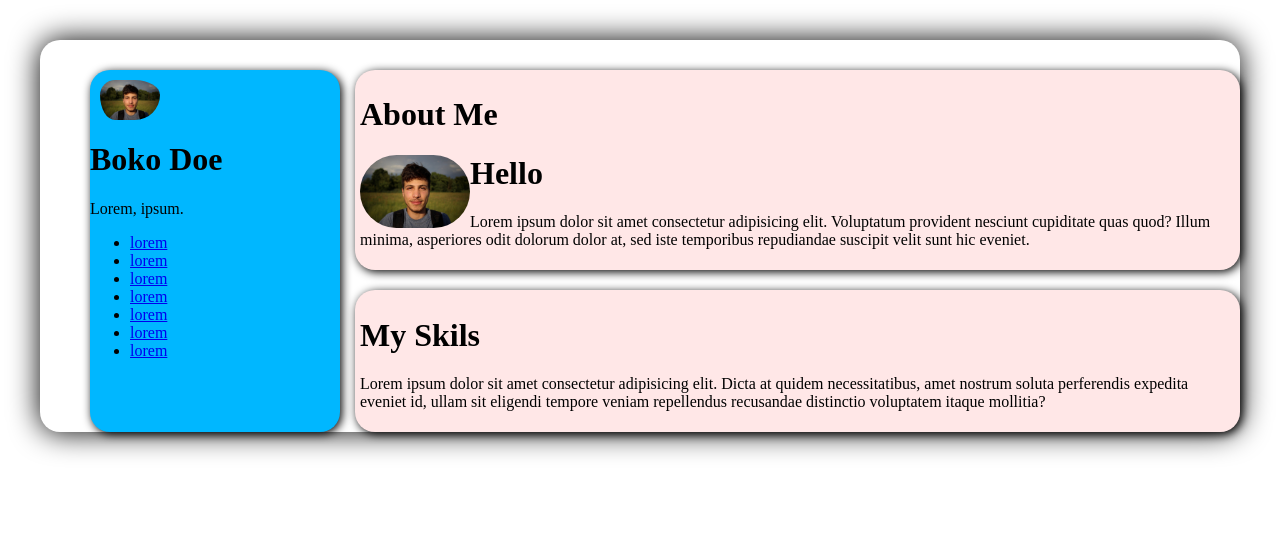
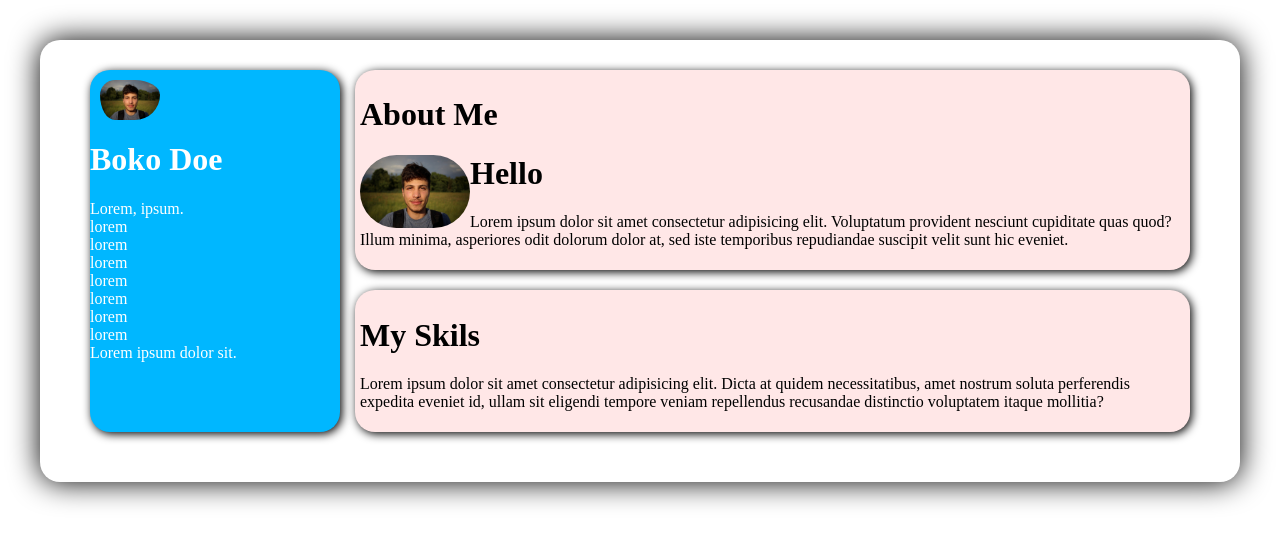
Before and after one commit to KemelbekovDaniyar/21.11.22, a plain HTML site: page index.html in a window 1280 px wide. Drawn offline with Linux system fonts and the light colour scheme.

Commit message:
new style

```diff
--- a/index.html
+++ b/index.html
@@ -1,12 +1,12 @@
 <html>
   <head>
-    <link rel="stylesheet" href="style.css">
+    <link rel="stylesheet" href="style.css" />
     <title>About Me</title>
   </head>
   <body>
     <div class="con-1">
       <div class="saidebar box">
-        <img src="./q1.jpg" alt="" width="70">
+        <img src="./q1.jpg" alt="" width="70" />
         <h1>Boko Doe</h1>
         <span>Lorem, ipsum.</span>
         <nav>
@@ -20,19 +20,29 @@
             <li><a href="#">lorem</a></li>
           </ul>
         </nav>
+        <span class="span-1">Lorem ipsum dolor sit.</span>
       </div>
       <div class="content">
         <div class="box box-1">
           <h1>About Me</h1>
-          <img src="./q1.jpg" alt="" width="110">
+          <img src="./q1.jpg" alt="" width="110" />
           <h1>Hello</h1>
-          <p>Lorem ipsum dolor sit amet consectetur adipisicing elit. Voluptatum provident nesciunt cupiditate quas quod? Illum minima, asperiores odit dolorum dolor at, sed iste temporibus repudiandae suscipit velit sunt hic eveniet.</p>
-
+          <p>
+            Lorem ipsum dolor sit amet consectetur adipisicing elit. Voluptatum
+            provident nesciunt cupiditate quas quod? Illum minima, asperiores
+            odit dolorum dolor at, sed iste temporibus repudiandae suscipit
+            velit sunt hic eveniet.
+          </p>
         </div>
         <div class="box box-2">
           <h1>My Skils</h1>
 
-          <p>Lorem ipsum dolor sit amet consectetur adipisicing elit. Dicta at quidem necessitatibus, amet nostrum soluta perferendis expedita eveniet id, ullam sit eligendi tempore veniam repellendus recusandae distinctio voluptatem itaque mollitia?</p>
+          <p>
+            Lorem ipsum dolor sit amet consectetur adipisicing elit. Dicta at
+            quidem necessitatibus, amet nostrum soluta perferendis expedita
+            eveniet id, ullam sit eligendi tempore veniam repellendus recusandae
+            distinctio voluptatem itaque mollitia?
+          </p>
         </div>
       </div>
     </div>
--- a/style.css
+++ b/style.css
@@ -10,6 +10,8 @@ body {
   border-radius: 20px;
   padding-left: 50px;
   padding-top: 30px;
+  padding-bottom: 50px;
+  padding-right: 50px;
   box-shadow: 0 0 30px black;
   display: flex;
 }
@@ -18,11 +20,26 @@ body {
   flex: 0 0 250px;
   border-radius: 20px;
   margin-right: 15px;
+  color: white;
 }
 .saidebar img {
   padding-left: 10px;
   padding-top: 10px;
   border-radius: 50px;
+}
+.saidebar a {
+  color: white;
+  text-decoration: none;
+}
+.saidebar li {
+  list-style-type: none;
+}
+.saidebar ul {
+  margin: 0;
+  padding: 0;
+}
+.sapn-1 {
+  font-size: xx-small;
 }
 .content {
   flex: 1 1 auto;
```
